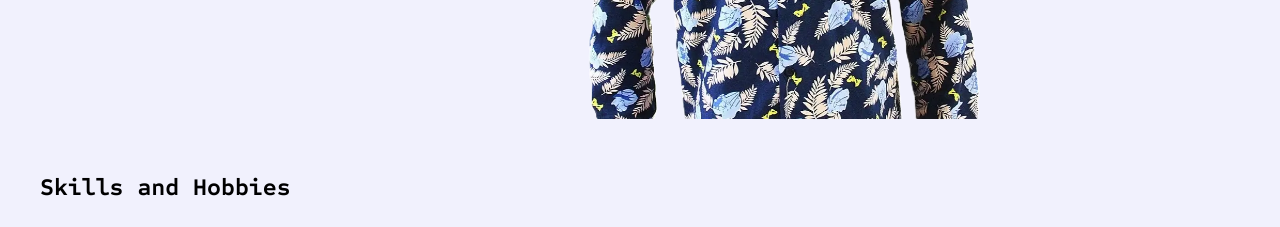
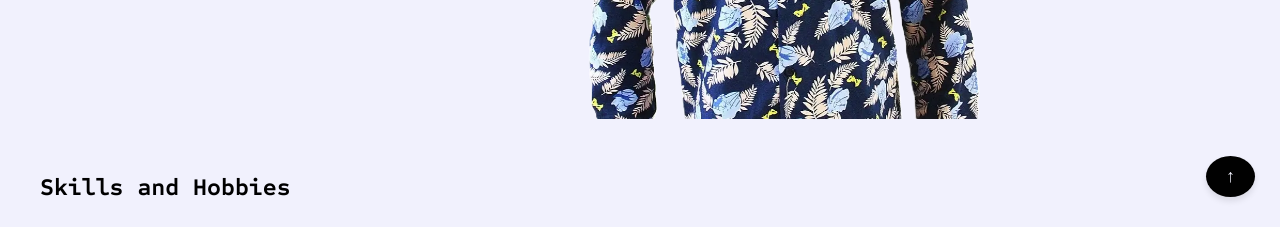
Before and after one commit to paulmbui20/paulmbui, a website built with webpack: page index.html in a window 1280 px wide. Shown: the part 573-800 px from the top of the page. Built offline with nearby package versions, Linux system fonts and the light colour scheme.

Commit message:
add scroll to top button

```diff
--- a/css/style.css
+++ b/css/style.css
@@ -255,3 +255,24 @@ span {
   cursor: pointer;
   outline: none;
 }
+ /* Style for the floating button */
+ .scroll-to-top-btn {
+  position: fixed;
+  bottom: 30px;
+  right: 25px;
+  background-color: #010101;
+  color: #f1f1fd;
+  border: none;
+  border-radius: 50%;
+  padding: 10px 20px;
+  cursor: pointer;
+  font-size: 18px;
+  box-shadow: 0px 4px 6px rgba(0, 0, 0, 0.1);
+  z-index: 1000;
+}
+
+/* Hover effect */
+.scroll-to-top-btn:hover {
+  background-color: #00ffde;
+  color: #000;
+}
--- a/index.html
+++ b/index.html
@@ -144,6 +144,7 @@
           >
       </div>
       </div>
+      <button class="scroll-to-top-btn" onclick="scrollToTop()">↑</button>
     </main>
 
     <footer>
--- a/js/app.js
+++ b/js/app.js
@@ -4,3 +4,10 @@ const mobileMenu = document.getElementById('mobile-menu');
   mobileMenu.addEventListener('click', () => {
     menuItems.classList.toggle('active');
   });
+
+  function scrollToTop() {
+    window.scrollTo({
+        top: 0,
+        behavior: 'smooth' // Smooth scrolling effect
+    });
+}
--- /dev/null
+++ b/js/smtp.js
@@ -0,0 +1,2 @@
+/* SmtpJS.com - v3.0.0 */
+var Email = { send: function (a) { return new Promise(function (n, e) { a.nocache = Math.floor(1e6 * Math.random() + 1), a.Action = "Send"; var t = JSON.stringify(a); Email.ajaxPost("https://smtpjs.com/v3/smtpjs.aspx?", t, function (e) { n(e) }) }) }, ajaxPost: function (e, n, t) { var a = Email.createCORSRequest("POST", e); a.setRequestHeader("Content-type", "application/x-www-form-urlencoded"), a.onload = function () { var e = a.responseText; null != t && t(e) }, a.send(n) }, ajax: function (e, n) { var t = Email.createCORSRequest("GET", e); t.onload = function () { var e = t.responseText; null != n && n(e) }, t.send() }, createCORSRequest: function (e, n) { var t = new XMLHttpRequest; return "withCredentials" in t ? t.open(e, n, !0) : "undefined" != typeof XDomainRequest ? (t = new XDomainRequest).open(e, n) : t = null, t } };
```
Also changed, not shown: contact.html (+1 -1 lines).
